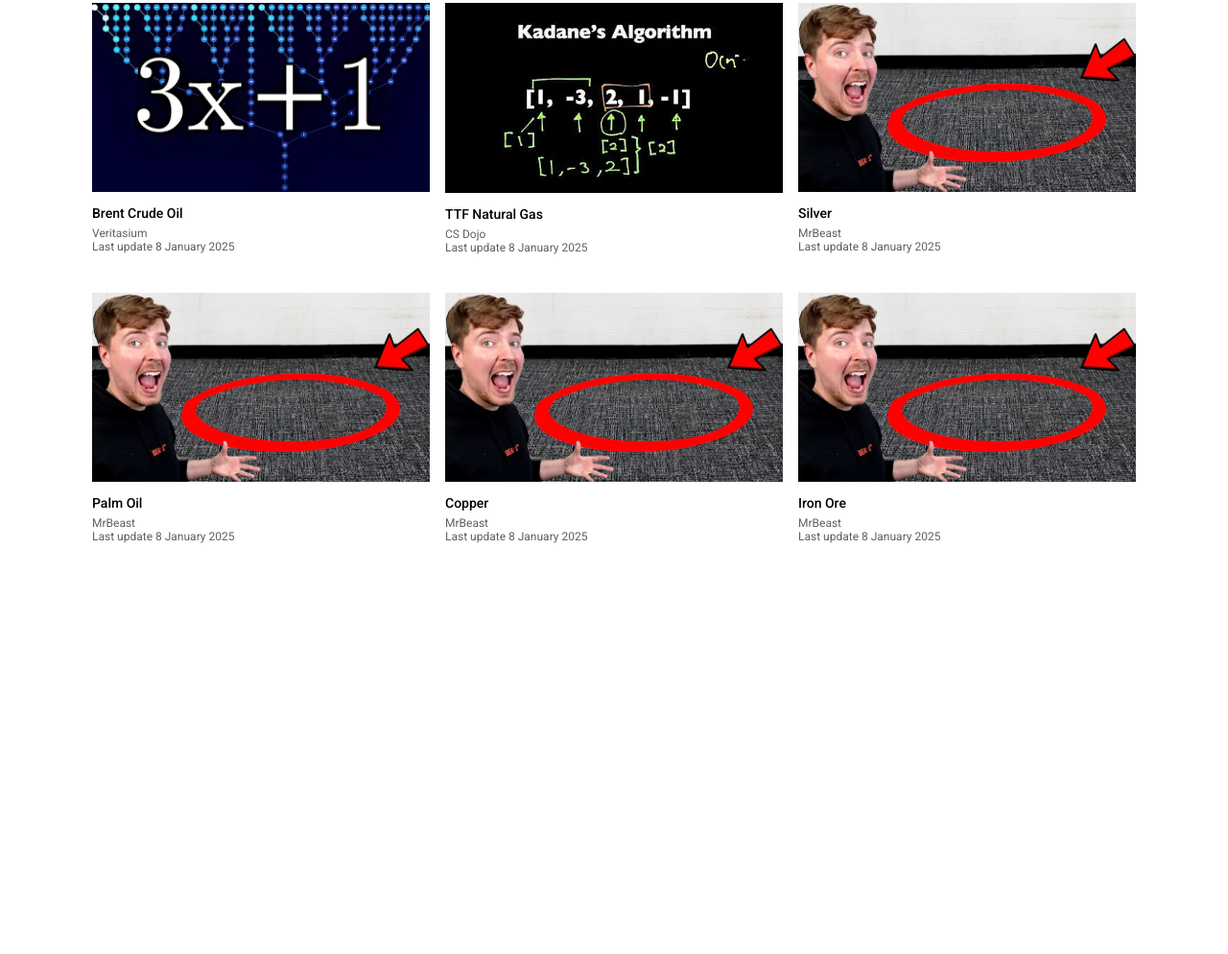
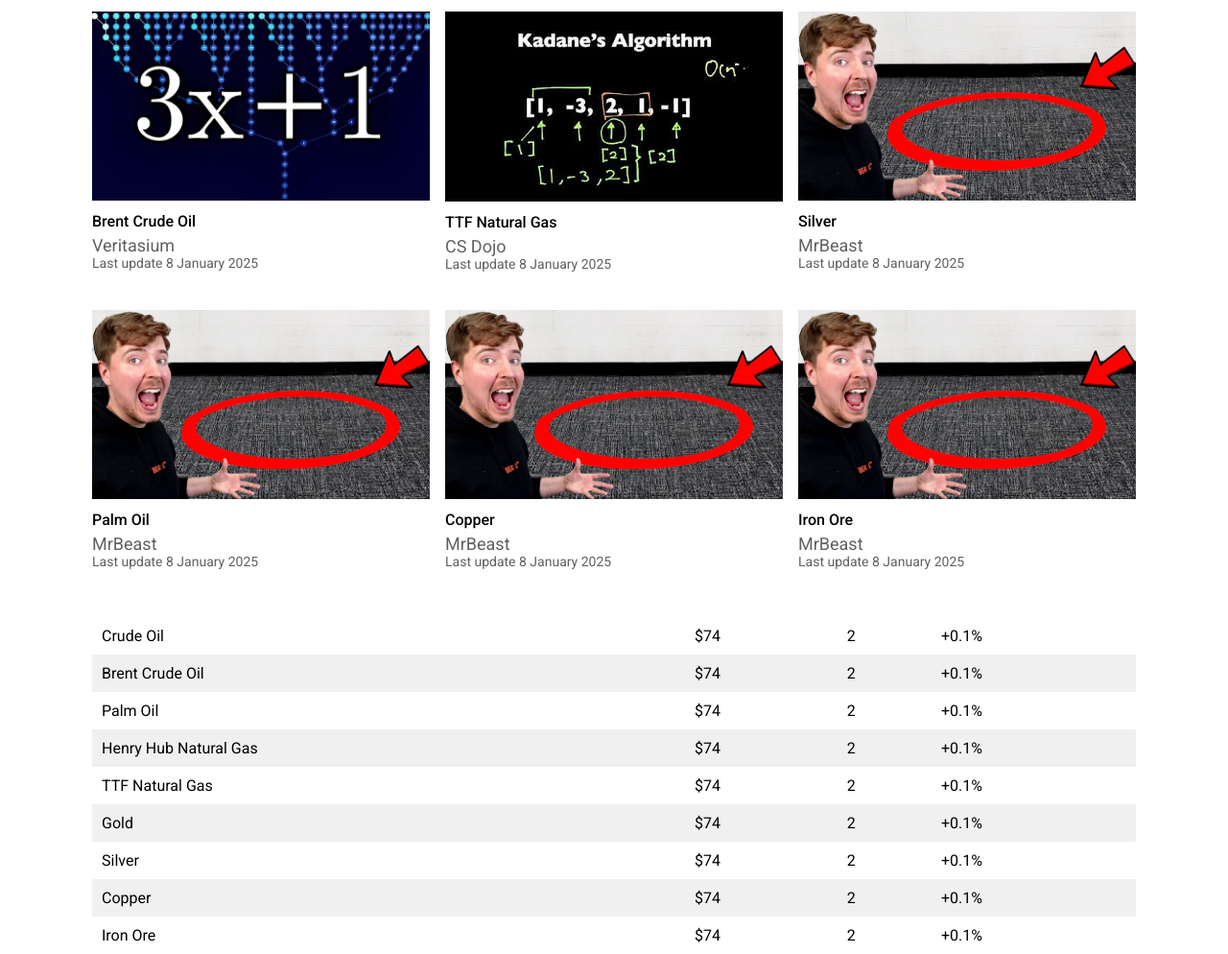
Before and after one commit to 1409-2542/example, a plain HTML site: page index.html in a window 1280 px wide. Shown: the part 381-1375 px from the top of the page at 96% size. Before the commit the page ends 947 px from the top, so only its background shows below. Drawn offline with Linux system fonts and the light colour scheme.

Commit message:
Add files via upload

```diff
--- a/index.html
+++ b/index.html
@@ -10,6 +10,7 @@
     <link rel="stylesheet" href="styles/general.css">
     <link rel="stylesheet" href="styles/header.css">
     <link rel="stylesheet" href="styles/commodities.css">
+    <link rel="stylesheet" href="styles/table.css">
   </head>
   <body>
     <div class="header">
@@ -202,5 +203,69 @@
         </div>
       </div>
     </div>
+    <table>
+      <tr>
+        <td data-cell="commodity-name">Crude Oil</td>
+        <td data-cell="quote">$74</td>
+        <td data-cell="absolute-change">2</td>
+        <td data-cell="percent-change">+0.1%</td>
+      </tr>
+
+      <tr>
+        <td data-cell="commodity-name">Brent Crude Oil</td>
+        <td data-cell="quote">$74</td>
+        <td data-cell="absolute-change">2</td>
+        <td data-cell="percent-change">+0.1%</td>
+      </tr>
+
+      <tr>
+        <td data-cell="commodity-name">Palm Oil</td>
+        <td data-cell="quote">$74</td>
+        <td data-cell="absolute-change">2</td>
+        <td data-cell="percent-change">+0.1%</td>
+      </tr>
+
+      <tr>
+        <td data-cell="commodity-name">Henry Hub Natural Gas</td>
+        <td data-cell="quote">$74</td>
+        <td data-cell="absolute-change">2</td>
+        <td data-cell="percent-change">+0.1%</td>
+      </tr>
+
+      <tr>
+        <td data-cell="commodity-name">TTF Natural Gas</td>
+        <td data-cell="quote">$74</td>
+        <td data-cell="absolute-change">2</td>
+        <td data-cell="percent-change">+0.1%</td>
+      </tr>
+
+      <tr>
+        <td data-cell="commodity-name">Gold</td>
+        <td data-cell="quote">$74</td>
+        <td data-cell="absolute-change">2</td>
+        <td data-cell="percent-change">+0.1%</td>
+      </tr>
+
+      <tr>
+        <td data-cell="commodity-name">Silver</td>
+        <td data-cell="quote">$74</td>
+        <td data-cell="absolute-change">2</td>
+        <td data-cell="percent-change">+0.1%</td>
+      </tr>
+
+      <tr>
+        <td data-cell="commodity-name">Copper</td>
+        <td data-cell="quote">$74</td>
+        <td data-cell="absolute-change">2</td>
+        <td data-cell="percent-change">+0.1%</td>
+      </tr>
+
+      <tr>
+        <td data-cell="commodity-name">Iron Ore</td>
+        <td data-cell="quote">$74</td>
+        <td data-cell="absolute-change">2</td>
+        <td data-cell="percent-change">+0.1%</td>
+      </tr>
+    </table>
   </body>
 </html>
--- a/styles/commodities.css
+++ b/styles/commodities.css
@@ -4,7 +4,7 @@
 
 .commodities-title {
   margin-top: 0;
-  font-size: 14px;
+  font-size: 16px;
   font-weight: 500;
   line-height: 20px;
   margin-bottom: 10px;
@@ -21,9 +21,17 @@
 
 .commodities-stats ,
 .commodities-last-update {
-  font-size: 12px;
   color: rgb(96, 96, 96);
 }
+
+.commodities-stats {
+  font-size: 18px;
+}
+
+.commodities-last-update {
+  font-size: 14px;
+}
+
 
 .commodities-title {
   margin-bottom: 4px;
@@ -34,4 +42,5 @@
   grid-template-columns: 1fr 1fr 1fr;
   column-gap: 16px;
   row-gap: 40px;
+  margin-bottom: 50px;
 }
--- /dev/null
+++ b/styles/table.css
@@ -0,0 +1,20 @@
+table {
+  border-collapse: collapse;
+  padding: 10px;
+  width: 100%;
+  font-family: Roboto, Arial;
+  font-size: 16px;
+}
+
+
+th {
+  text-align: left;
+}
+
+th, td {
+padding: 10px;
+}
+
+tr:nth-of-type(2n) {
+  background-color: rgb(240, 240, 240);
+}
```
